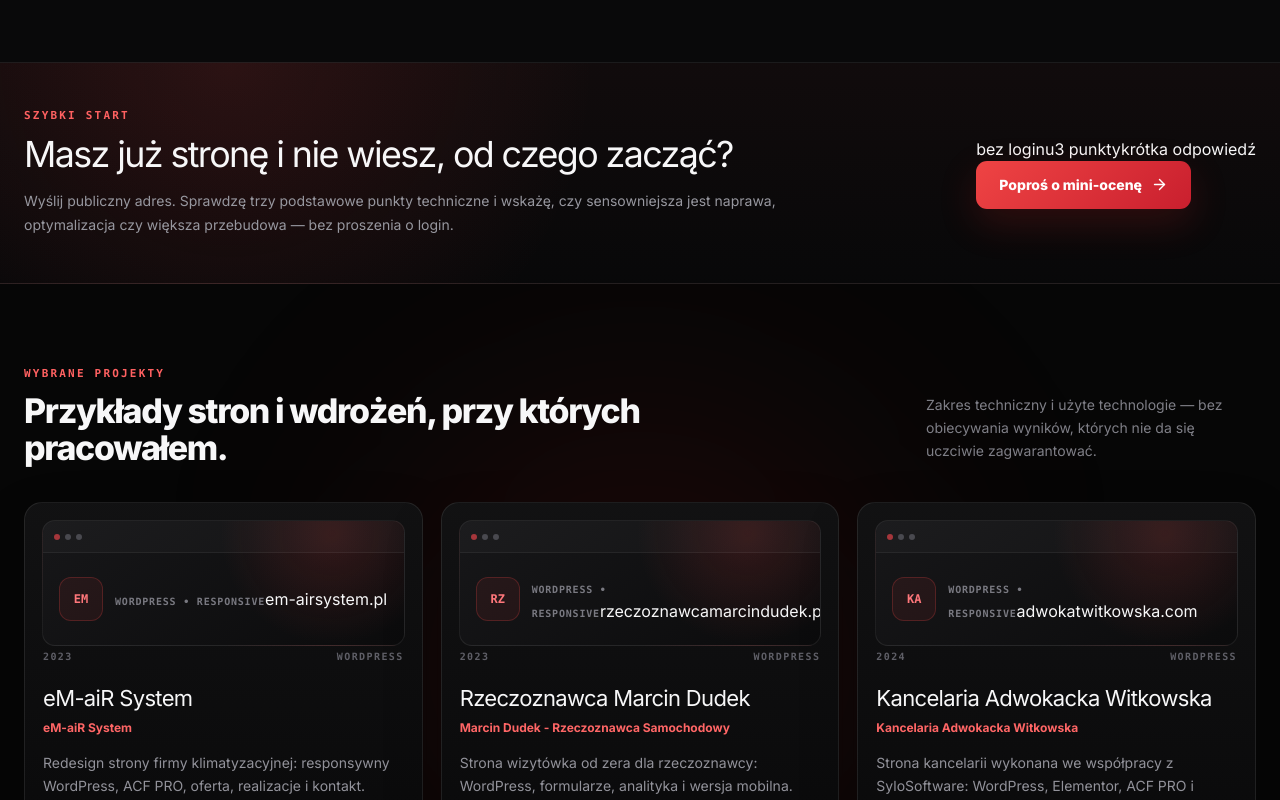
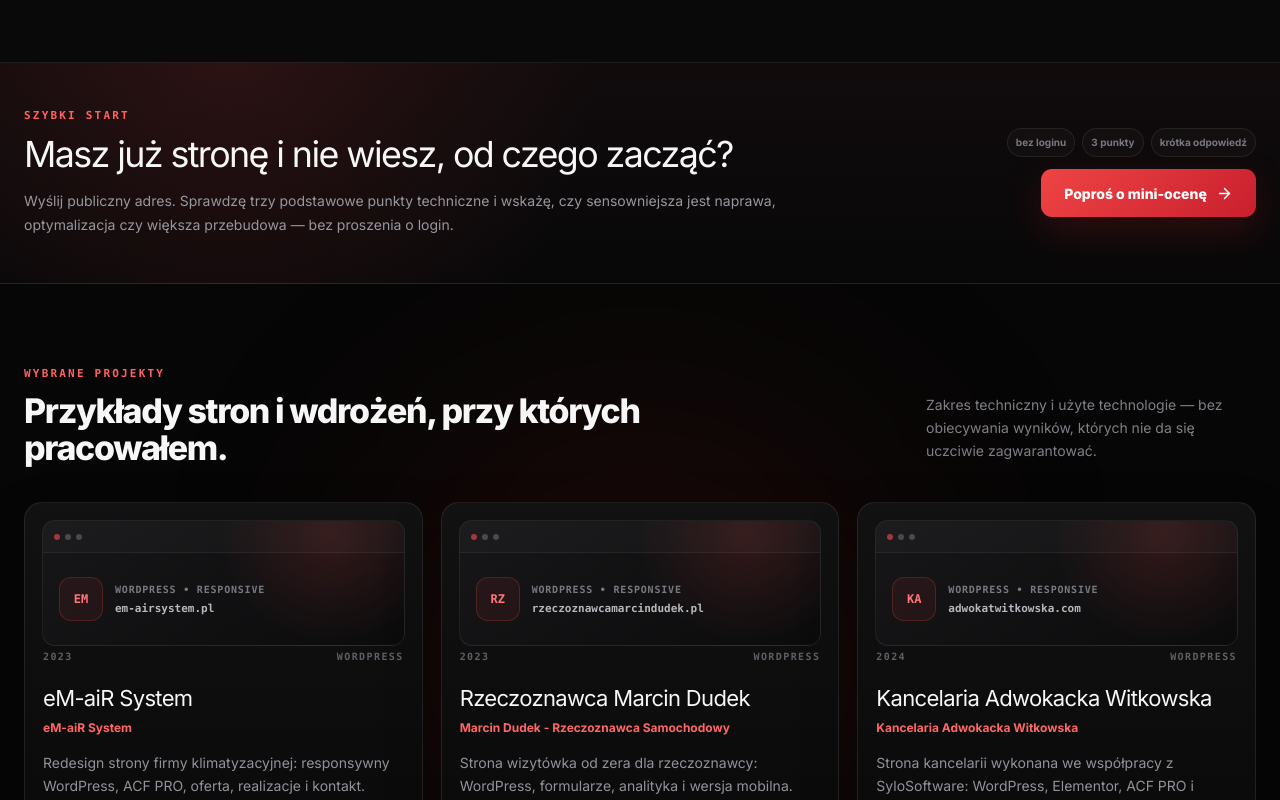
Before and after one commit to wwwCodeFixIT/CodeFix.IT---Portfolio-Short, a React (Vite) app: page / in a window 1280 px wide. Shown: the part 2020-2820 px from the top of the page. Built offline with nearby package versions, Linux system fonts and the light colour scheme.

Commit message:
style(sales): add project domain proof, mini-audit chips and professional footer

```diff
--- a/src/pages/HomepageV1.v3.css
+++ b/src/pages/HomepageV1.v3.css
@@ -1348,3 +1348,120 @@
     margin-inline: 15px;
   }
 }
+
+
+/* Final sales polish after second live screenshot review. */
+.cf-project-preview-copy {
+  min-width: 0;
+  display: grid;
+  gap: 4px;
+}
+.cf-project-preview-domain {
+  max-width: 220px;
+  overflow: hidden;
+  color: #b7b7bd;
+  font: 650 11px/1.4 ui-monospace, SFMono-Regular, Menlo, monospace;
+  text-overflow: ellipsis;
+  white-space: nowrap;
+}
+.cf-revenue-action {
+  display: grid;
+  justify-items: end;
+  gap: 12px;
+}
+.cf-revenue-proof {
+  display: flex;
+  flex-wrap: wrap;
+  justify-content: flex-end;
+  gap: 7px;
+}
+.cf-revenue-proof span {
+  padding: 6px 8px;
+  border: 1px solid rgba(255,255,255,.075);
+  border-radius: 999px;
+  background: rgba(255,255,255,.025);
+  color: #777780;
+  font-size: 10px;
+  font-weight: 650;
+}
+.cf-footer {
+  background:
+    radial-gradient(circle at 12% 0%, rgba(239,68,68,.07), transparent 28%),
+    #070708;
+}
+.cf-footer-main {
+  min-height: 210px;
+  display: grid;
+  grid-template-columns: minmax(0, 1.3fr) minmax(160px, .55fr) minmax(230px, .75fr);
+  gap: clamp(36px, 6vw, 84px);
+  align-items: start;
+  padding-block: 44px;
+}
+.cf-footer-brand p {
+  max-width: 470px;
+  margin: 18px 0 0;
+  color: #777780;
+  font-size: 13px;
+  line-height: 1.65;
+}
+.cf-footer-nav,
+.cf-footer-contact {
+  display: grid;
+  gap: 11px;
+}
+.cf-footer-nav a,
+.cf-footer-contact a {
+  width: fit-content;
+  color: #aaaab1;
+  text-decoration: none;
+  font-size: 12px;
+  transition: color 150ms ease;
+}
+.cf-footer-nav a:hover,
+.cf-footer-contact a:hover {
+  color: #fff;
+}
+.cf-footer-contact > span {
+  color: #66666e;
+  font: 700 10px/1.4 ui-monospace, SFMono-Regular, Menlo, monospace;
+  text-transform: uppercase;
+  letter-spacing: .14em;
+}
+.cf-footer-bottom {
+  min-height: 66px;
+  display: flex;
+  align-items: center;
+  justify-content: space-between;
+  gap: 20px;
+  border-top: 1px solid rgba(255,255,255,.065);
+  color: #686870;
+  font-size: 11px;
+}
+@media (max-width: 800px) {
+  .cf-revenue-action {
+    justify-items: start;
+  }
+  .cf-revenue-proof {
+    justify-content: flex-start;
+  }
+  .cf-footer-main {
+    grid-template-columns: 1fr 1fr;
+  }
+  .cf-footer-brand {
+    grid-column: 1 / -1;
+  }
+}
+@media (max-width: 560px) {
+  .cf-footer-main {
+    grid-template-columns: 1fr;
+  }
+  .cf-footer-brand {
+    grid-column: auto;
+  }
+  .cf-footer-bottom {
+    min-height: 110px;
+    flex-direction: column;
+    align-items: flex-start;
+    justify-content: center;
+  }
+}
```
